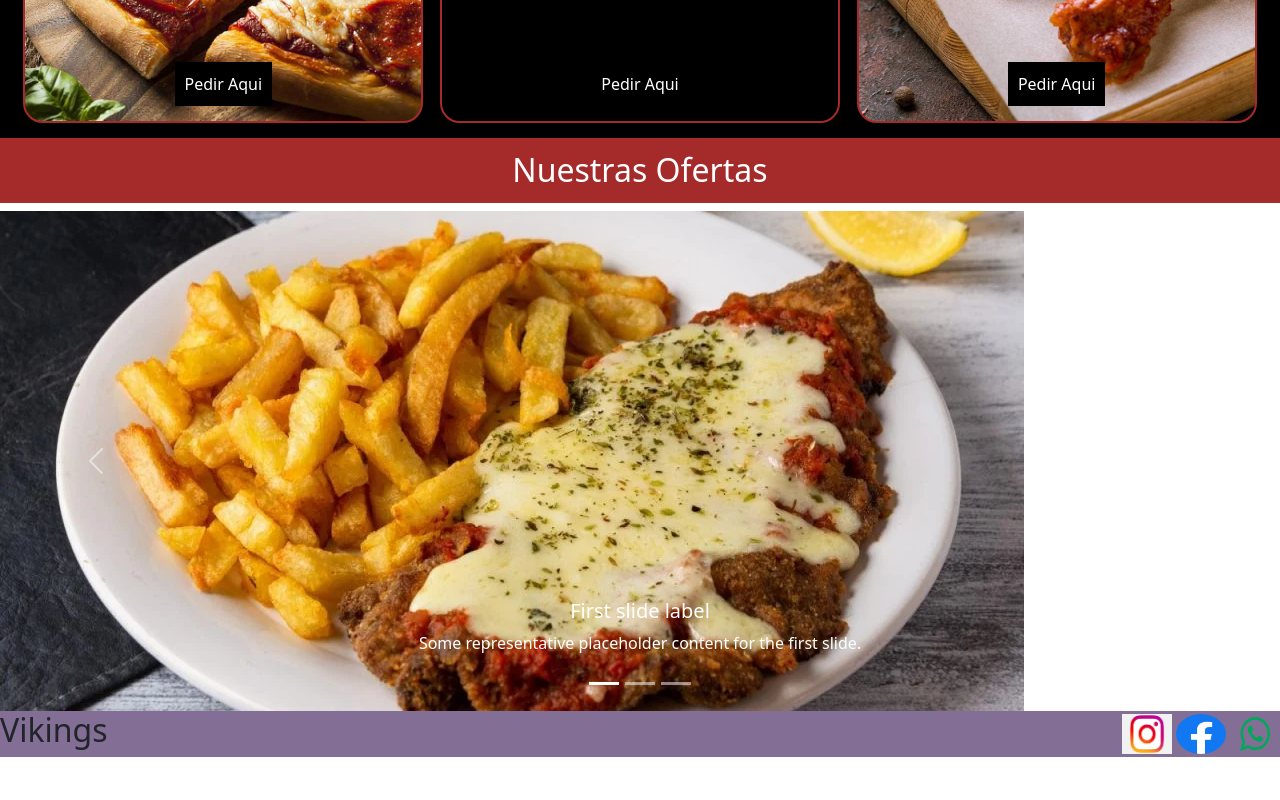
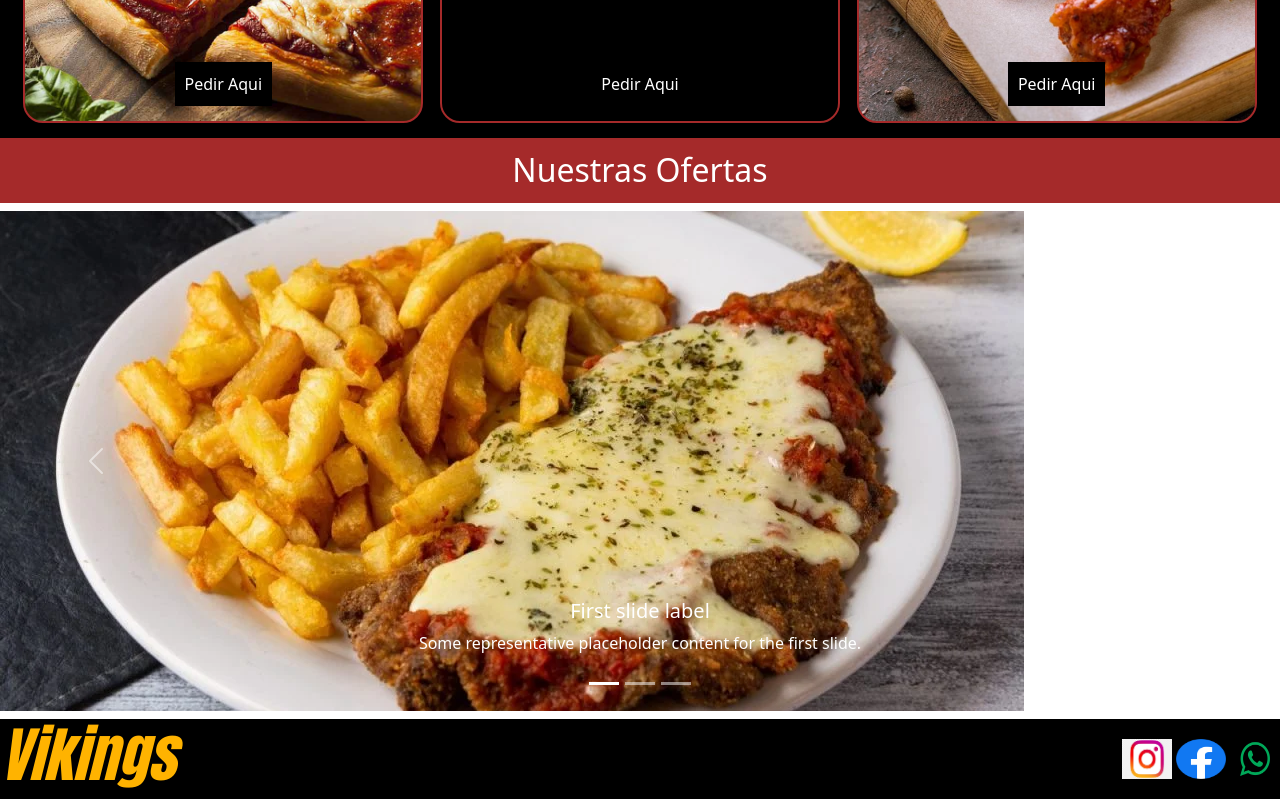
Before and after one commit to JadenShelby/Desarrollo_Web.Coder, a plain HTML site: page index.html in a window 1280 px wide. Shown: the part 893-1693 px from the top of the page. Before the commit the page ends 1650 px from the top, so only its background shows below. Drawn offline with nearby package versions, Linux system fonts and the light colour scheme.

Commit message:
edicion footer

```diff
--- a/style.css
+++ b/style.css
@@ -147,10 +147,16 @@ header nav ul li{
 }
 /*!-----FOOTER----*/
 footer{
-    background-color: rgb(131, 110, 150);
+    background-color: black;
     display: flex;
     justify-content: space-between;
     align-items: center;
+}
+footer h2{
+    font-size: 60px;
+    font-family:Impact, Haettenschweiler, 'Arial Narrow Bold', sans-serif;
+    color: rgb(255, 179, 0);
+    font-style: italic ;
 }
 footer div a img{
     width: 50px;
@@ -209,7 +215,8 @@ footer div a img{
 /*!---------footer-menu--------*/
 
 footer{
-    background-color: rgb(131, 110, 150);
+    background-color: black;
+    margin-top: 8px;
     display: flex;
     justify-content: space-between;
     align-items: center;
```
